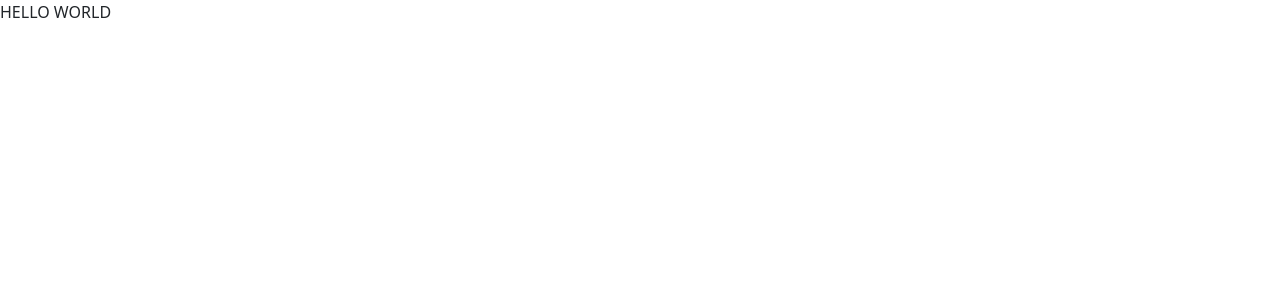
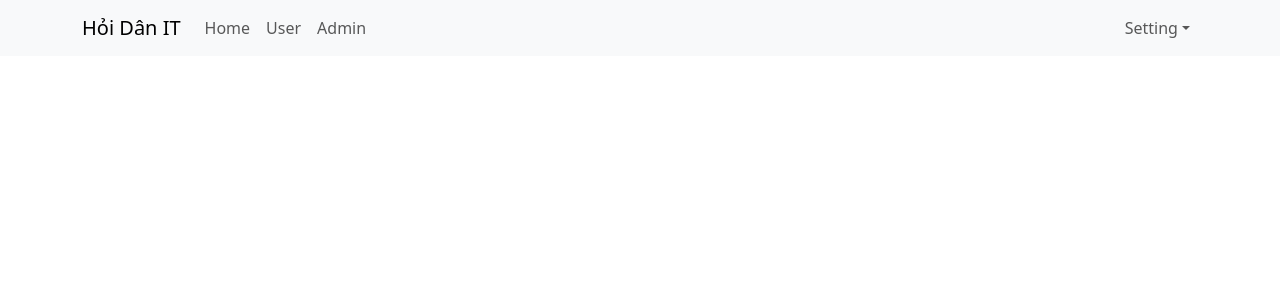
Before and after one commit to TRINHNAMTRUNG/ReactHook_With_HoiDanIT, a React (Create React App) app: page / in a window 1280 px wide. Shown: the top 300 px of the page. Built offline with nearby package versions, Linux system fonts and the light colour scheme.

Commit message:
Chapter5-Video 47

```diff
--- a/src/App.js
+++ b/src/App.js
@@ -1,10 +1,10 @@
 
 import './App.scss';
-
+import Header from './components/Header/Header';
 function App() {
   return (
     <div className="App-container">
-      HELLO WORLD
+      <Header/>
     </div>
   );
 }
--- /dev/null
+++ b/src/components/Header/Header.js
@@ -0,0 +1,31 @@
+import Container from 'react-bootstrap/Container';
+import Nav from 'react-bootstrap/Nav';
+import Navbar from 'react-bootstrap/Navbar';
+import NavDropdown from 'react-bootstrap/NavDropdown';
+
+const Header = () => {
+    return (
+        <Navbar expand="lg" className="bg-body-tertiary">
+            <Container>
+                <Navbar.Brand href="#home">Hỏi Dân IT</Navbar.Brand>
+                <Navbar.Toggle aria-controls="basic-navbar-nav" />
+                <Navbar.Collapse id="basic-navbar-nav">
+                    <Nav className="me-auto">
+                        <Nav.Link href="#home">Home</Nav.Link>
+                        <Nav.Link href="#link">User</Nav.Link>
+                        <Nav.Link href="#link">Admin</Nav.Link>
+                    </Nav>
+                    <Nav>
+                        <NavDropdown title="Setting" id="basic-nav-dropdown">
+                            <NavDropdown.Item href="#action/3.1">Log in</NavDropdown.Item>
+                            <NavDropdown.Item href="#action/3.2">Log out</NavDropdown.Item>
+                            <NavDropdown.Item href="#action/3.2">Profile</NavDropdown.Item>
+                        </NavDropdown>
+                    </Nav>
+                </Navbar.Collapse>
+            </Container>
+        </Navbar>
+    );
+}
+
+export default Header;
```
Also changed, not shown: src/components/Header/Home.js (added).
